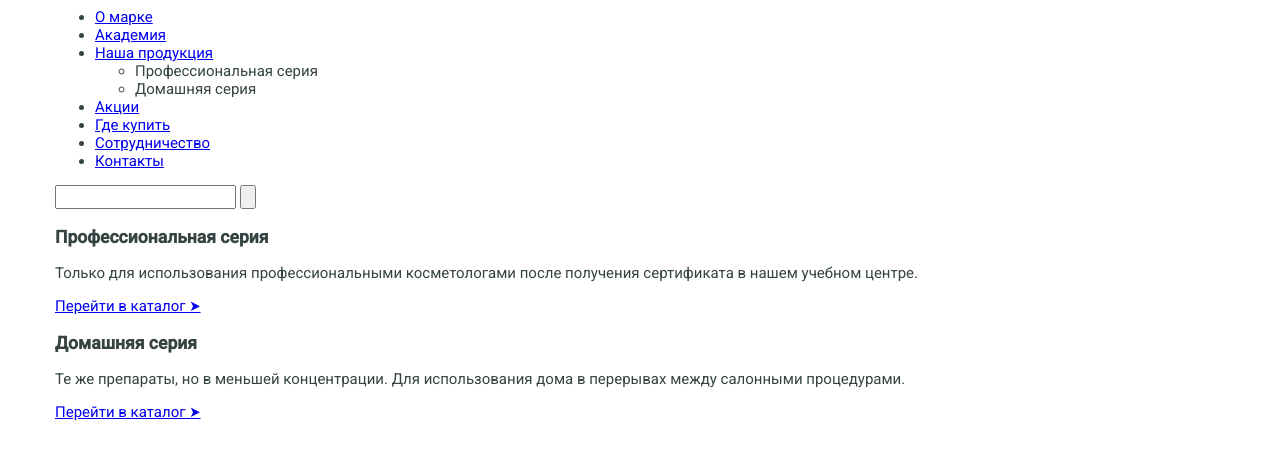
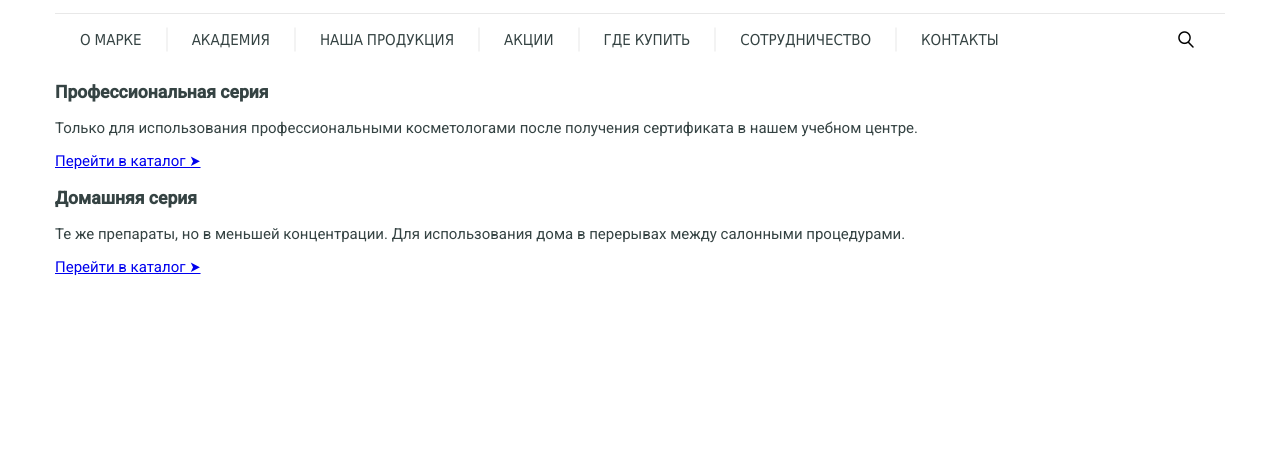
Before and after one commit to IgorAblyak/Test, a plain HTML site: page index.html in a window 1280 px wide. Shown: the part 90-548 px from the top of the page. Drawn offline with nearby package versions, Linux system fonts and the light colour scheme.

Commit message:
Add menu and search form

```diff
--- a/css/style.css
+++ b/css/style.css
@@ -64,3 +64,118 @@ body {
   text-decoration-style: dashed;
   color: #354343;
 }
+
+.header-bottom {
+  margin-top: 20px;
+  border-top: 1px solid #e8e8e8;
+}
+
+.main-menu > ul {
+  display: inline-block;
+  margin: 0;
+  padding: 0;
+  list-style: none;
+  font-size: 0;
+}
+
+.main-menu a {
+  display: block;
+  padding: 16px 25px;
+  font-family: 'Open Sans', Tahoma, sans-serif;
+  font-size: 15px;
+  line-height: 18px;
+  color: #354343;
+  text-decoration: none;
+  text-transform: uppercase;
+}
+
+.main-menu ul > li {
+  position: relative;
+  display: inline-block;
+}
+
+.main-menu > ul > li::after {
+  content: "";
+  position: absolute;
+  top: 50%;
+  left: 100%;
+  display: block;
+  width: 24px;
+  height: 1px;
+  margin-left: -12px;
+  background-color: #e8e8e8;
+  transform: rotate(90deg);
+}
+
+/*.main-menu ul > li:first-child a{
+  padding-left: 0;
+}*/
+
+/*.main-menu ul > li:last-child a{
+  padding-right: 0;
+}*/
+
+.main-menu > ul > li:last-child::after {
+  display: none;
+}
+
+.main-menu a:hover {
+  background-color: #72b13a;
+  color: #ffffff;
+}
+
+.main-menu li:hover ul.sub-menu {
+  display: block;
+}
+
+.sub-menu {
+  padding: 0;
+  position: absolute;
+  display: none;
+  border: 1px solid #e8e8e8;
+  border-top: 2px solid #72b13a;
+}
+
+.sub-menu a {
+  width: 192px;
+  padding: 0;
+  padding: 12px 24px;
+  text-transform: none;
+}
+
+.sub-menu a:hover {
+  background-color: #f7f7f7;
+  color: #354343;
+}
+
+.search {
+  position: relative;
+  display: inline-block;
+  font-size: 0;
+}
+
+input[type="search"] {
+  box-sizing: border-box;
+  outline: none;
+}
+
+.search-input {
+  padding: 7px 18px 7px 2px;
+  max-width: 167px;
+  font-family: 'Open Sans', Tahoma, sans-serif;
+  font-size: 15px;
+  line-height: 18px;
+  border: none;
+}
+
+.search-submit {
+  position: absolute;
+  top: 50%;
+  right: 0;
+  margin-top: -10px;
+  width: 16px;
+  height: 20px;
+  background: url(../img/btn-submit.png) 0 50% no-repeat #ffffff;
+  border: none;
+  outline: none;
+}
--- a/index.html
+++ b/index.html
@@ -27,23 +27,22 @@
             <ul>
                 <li><a href="index.html">О марке</a></li>
                 <li><a href="#">Академия</a></li>
-                <li><a href="#" class="menu-item-active">Наша продукция </a></li>
-                  <ul>
-                    <li>Профессиональная серия</li>
-                    <li>Домашняя серия</li>
+                <li><a href="#" class="menu-item-active">Наша продукция</a>
+                  <ul class="sub-menu">
+                    <li><a href="#" class="menu-item-active">Профессиональная серия</a></li>
+                    <li><a href="#" class="menu-item-active">Домашняя серия</a></li>
                   </ul>
+                </li>
                 <li><a href="#">Акции</a></li>
                 <li><a href="#">Где купить</a></li>
                 <li><a href="#">Сотрудничество</a></li>
                 <li><a href="#">Контакты</a></li>
             </ul>
-          </nav>
-          <div class="form-wrap">
             <form action="#" method="post" class="search">
               <input type="search" name="" class="search-input" />
               <input type="submit" name="" value="" class="search-submit" />
             </form>
-          </div>
+          </nav>
         </div>
       </div>
     </header>
```
